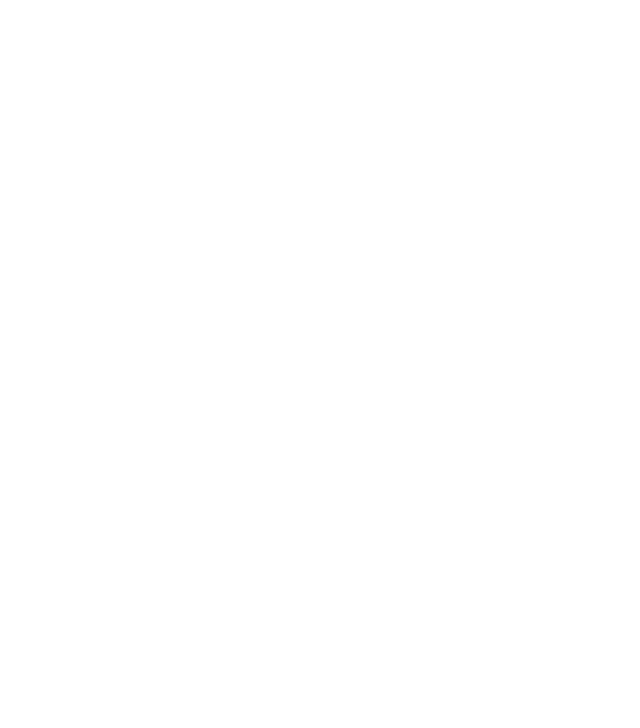
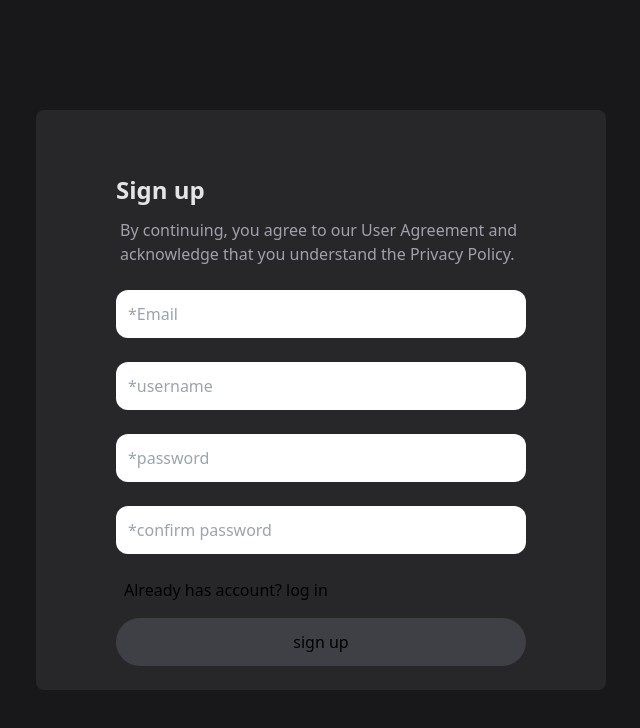
Before and after one commit to AekkarinDEV/Panda, a React (Vite) app in the folder frontend_react/: page /sign_up in a window 1280 px wide. Before the commit this address had no page. Shown: the top 728 px of the page, without its empty margins (319-959 px from the left). Built offline with nearby package versions, Linux system fonts and the light colour scheme; a web font is replaced by a local one.

Commit message:
update 16/11/2567

```diff
--- a/frontend_react/src/App.jsx
+++ b/frontend_react/src/App.jsx
@@ -2,6 +2,7 @@
 import Layout from "./pages/Layout";
 import Home from "./pages/Home"
 import Login from "./pages/Login";
+import Signup from "./pages/Signup";
 
 function App() {
 
@@ -12,6 +13,7 @@
       <Route path="/" element={<Layout />}>
         <Route index element={<Home/>}/>
         <Route path="log_in" element={<Login/>}></Route>
+        <Route path="sign_up" element={<Signup/>}></Route>
       </Route>
     </Routes>
   </BrowserRouter>
--- a/frontend_react/src/components/Content.jsx
+++ b/frontend_react/src/components/Content.jsx
@@ -2,7 +2,7 @@
 
 function Content() {
   return (
-    <div className=" bg-zinc-950 w-screen pt-16  grid justify-center min-h-screen h-fit pr-10">
+    <div className=" bg-zinc-950 w-screen pt-20 grid justify-center min-h-screen h-fit pr-10 pb-8">
         <Post/>
         <Post/>
         <Post/>
--- a/frontend_react/src/index.css
+++ b/frontend_react/src/index.css
@@ -14,6 +14,6 @@
   }
 
   .login_input{
-    @apply h-12 rounded-xl px-3
+    @apply h-12 rounded-xl px-3 w-full mb-6
   }
 }
--- a/frontend_react/src/pages/Login.jsx
+++ b/frontend_react/src/pages/Login.jsx
@@ -1,21 +1,22 @@
+import { Link } from "react-router-dom"
 
 
 function Login() {
   return (
     <div className="bg-zinc-900 h-screen flex items-center justify-center">
-      <div className="bg-zinc-800 h-fit w-[570px] rounded-md px-20 pt-16">
-        <h1 className="text-2xl font-semibold">
+      <div className="bg-zinc-800 h-fit w-[570px] rounded-lg px-20 pt-16">
+        <h1 className="text-2xl font-semibold text-zinc-200 mb-3">
           Log in
         </h1>
-        <p className="font-normal pl-1">
+        <p className="font-normal pl-1 text-zinc-400">
            By continuing, you agree to our User Agreement and acknowledge that you understand the Privacy Policy.
         </p>
         <form action="" className=" pt-6">
-          <input type="text" name="user_login_name" className="login_input w-full mb-6" />
-          <input type="text" name="user_login_password"  className="login_input w-full mb-6"/>
-          <a href="" className="block">Forgot password?</a>
-          <p className="inline">New to Panda?</p>
-          <a href="" className="inline">Sign up</a>
+          <input type="text" name="user_login_name" className="login_input w-full mb-6" placeholder="username"/>
+          <input type="text" name="user_login_password"  className="login_input w-full mb-6" placeholder="password"/>
+          <a href="" className="block text-zinc-400">Forgot password?</a>
+          <p className="inline text-zinc-400 mr-1">New to Panda?</p>
+          <Link to={"/sign_up"} className="inline text-zinc-400">Sign up</Link>
           <button type="submit" className="block w-full bg-zinc-700 h-12 rounded-3xl font-bold mt-6 mb-12">Log in</button>
         </form>
       </div>
--- /dev/null
+++ b/frontend_react/src/pages/Signup.jsx
@@ -0,0 +1,29 @@
+import { Link } from "react-router-dom"
+
+
+function Signup() {
+  return (
+    <div className="bg-zinc-900 h-screen flex items-center justify-center">
+      <div className="bg-zinc-800 h-fit w-[570px] rounded-lg px-20 pt-16">
+            <h1 className="text-2xl font-semibold text-zinc-200 mb-3">
+            Sign up
+            </h1>
+            <p className="font-normal pl-1 text-zinc-400 mb-6">
+            By continuing, you agree to our User Agreement and acknowledge that you understand the Privacy Policy.
+            </p>
+            <form action="">
+                <input type="text" className="login_input" placeholder="*Email"/>
+                <input type="text" className="login_input" placeholder="*username"/>
+                <input type="text" className="login_input" placeholder="*password"/>
+                <input type="text" className="login_input" placeholder="*confirm password"/>
+                <p className="inline-block mr-1 mb-4 pl-2">Already has account?</p>
+                <Link to={"/log_in"}>log in</Link>
+                <button type="submit" className="block w-full h-12 bg-zinc-700 rounded-3xl mb-6">sign up</button>
+
+            </form>
+     </div>
+    </div>
+  )
+}
+
+export default Signup
```
